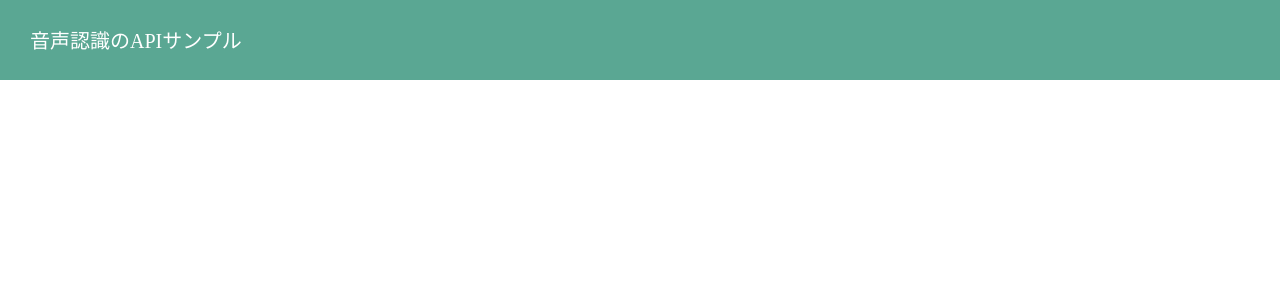
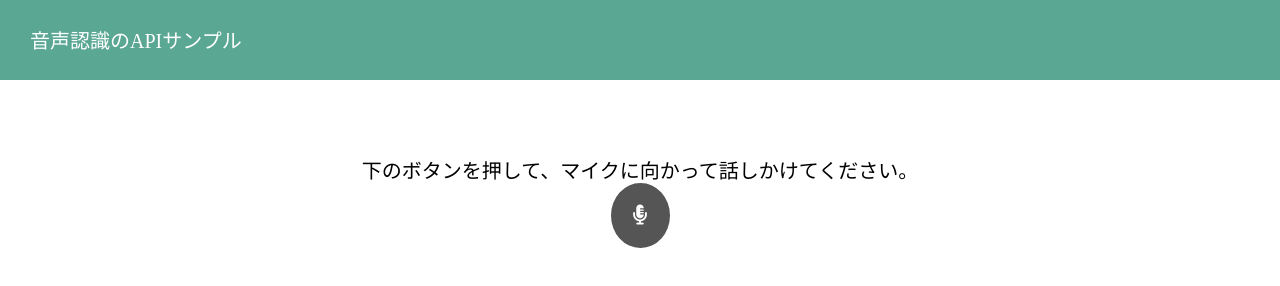
Before and after one commit to takuyatta/SpeechRec_API, a plain HTML site: page index.html in a window 1280 px wide. Drawn offline with Linux system fonts and the light colour scheme.

Commit message:
SCSSに変更

```diff
--- a/index.html
+++ b/index.html
@@ -6,6 +6,7 @@
    <title>音声認識APIのサンプルトライ</title>
    <link rel="stylesheet" href="destyle.css">
    <link rel="stylesheet" href="style.css">
+   <script src="https://kit.fontawesome.com/99a4200a03.js" crossorigin="anonymous"></script>
 </head>
 <body>
    <div id="global-container">
@@ -13,7 +14,11 @@
          <p class="header__txt">音声認識のAPIサンプル</p>
       </header>
       <div class="main">
-
+         <div class="rec">
+            <p class="rec__title">下のボタンを押して、マイクに向かって話しかけてください。</p>
+            <button type="button" class="rec__button"><i class="fas fa-microphone-alt"></i></button>
+            <h1 id="result"></h1>
+         </div>
       </div>
    </div>
    <script type="text/javascript" src="script.js"></script>
--- a/style.scss
+++ b/style.scss
@@ -17,16 +17,27 @@
 }
 
 .rec {
+   padding-top: 10vh;
+   text-align: center;
    &__title {
       font-size: 20px;
    }
    &__button {
-      display: block;
+      padding-top: 5vh;
       text-align: center;
       color: #FFF;
-      background-color: #999;
-      border: solid 2px #BBB;
+      background-color: #555;
+      border: solid 2px #555;
       border-radius: 50%;
       padding: 20px;
+      & .fas {
+         color: #FFF;
+         font-size: 20px;
+      }
+      &:hover {
+         color: #000;
+         background-color: #555;
+         border: solid 2px #555;
+      }
    }
 }
```
Also changed, not shown: style.css, 1 other file.
